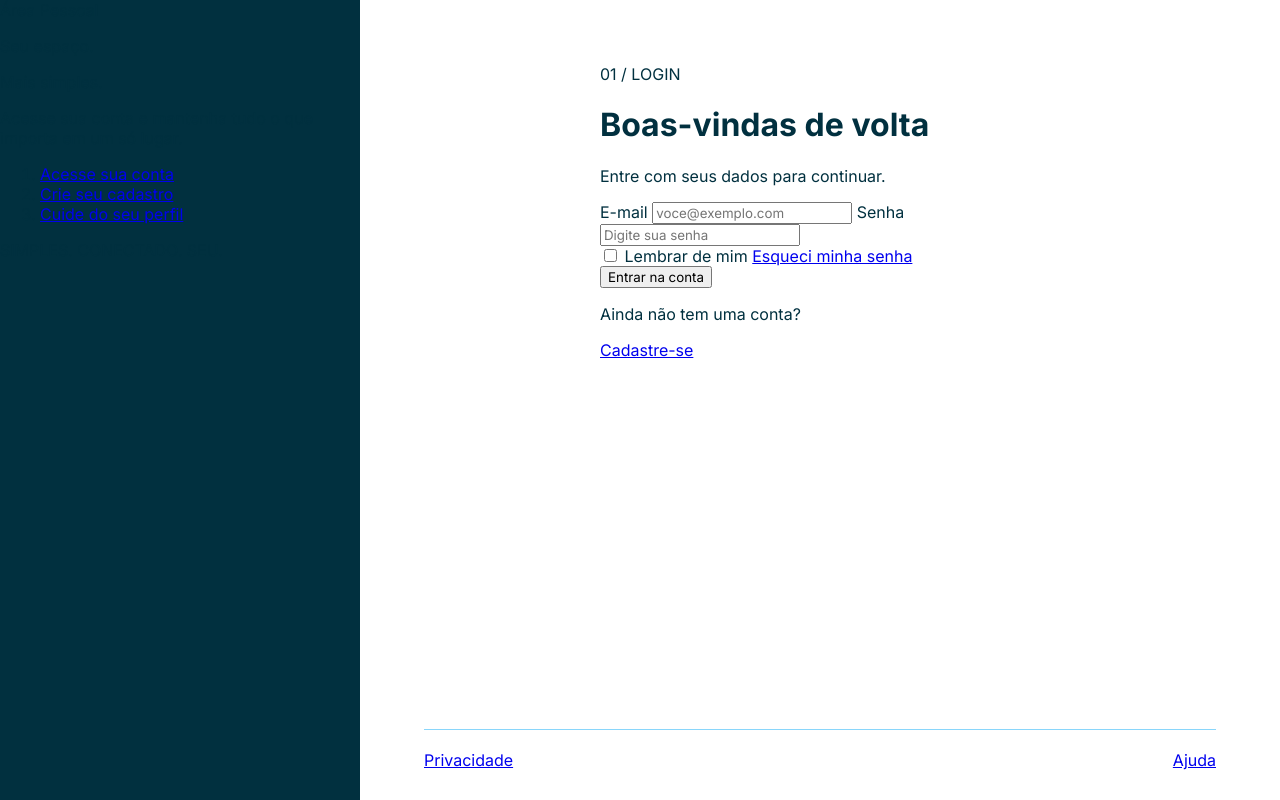
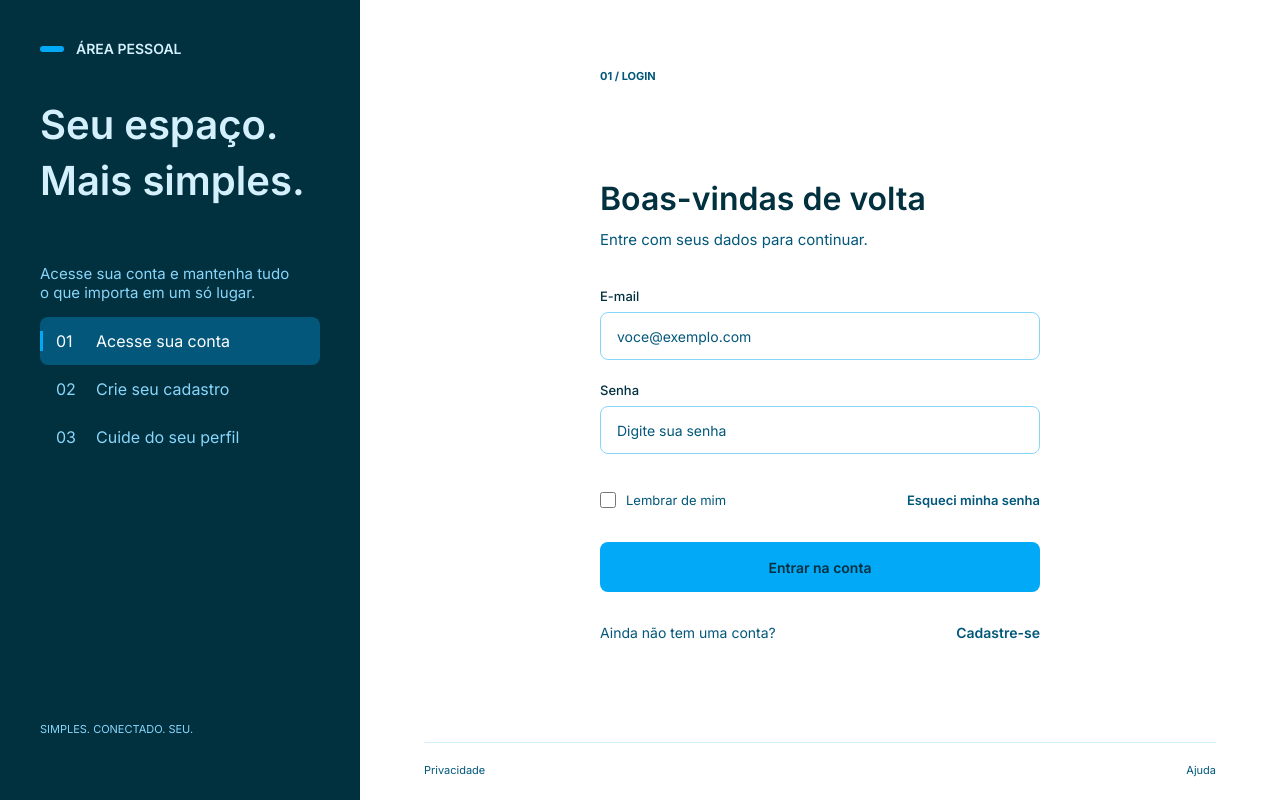
Before and after one commit to ReCroffi/situacao-aprendizagem-2, a plain HTML site: page index.html in a window 1280 px wide. Drawn offline with Linux system fonts and the light colour scheme.

Commit message:
login pronto

```diff
--- a/assets/css/styles.css
+++ b/assets/css/styles.css
@@ -31,13 +31,16 @@ body {
   background-color: var(--fundo_sidebar);
   width: 360px;
   min-height: 100vh;
+  padding: 40px;
+  display: flex;
+  flex-direction: column;
 }
 
 .mainindex {
   flex: 1;
   display: flex;
   flex-direction: column;
-  padding: 64px 64px 30px;
+  padding: 64px 64px 23px;
 }
 .login {
   width: 440px;
@@ -55,6 +58,217 @@ body {
 
   display: flex;
   justify-content: space-between;
-  border-top: 1px solid var(--borda);
+  border-top: 1px solid var(--claro);
   padding-top: 20px;
 }
+
+.rodape a {
+  font-size: 11px;
+  color: var(--texto_suave);
+  text-decoration: none;
+}
+
+.rodape a:hover {
+  text-decoration: underline;
+}
+
+.slogan {
+  color: var(--claro);
+  font-size: 40px;
+  line-height: 56px;
+  font-family: var(--fonte);
+  text-align: left;
+  font-weight: 600;
+}
+.subtexto {
+  color: var(--borda);
+  font-size: 15px;
+  font-family: var(--fonte);
+  font-weight: 400;
+}
+.area {
+  font-size: 14px;
+  text-transform: uppercase;
+  text-align: left;
+  font-weight: 600;
+  font-family: var(--fonte);
+  color: var(--claro);
+  display: flex;
+  align-items: center;
+  gap: 12px;
+}
+
+.barrinha-marca {
+  width: 24px;
+  height: 6px;
+  border-radius: 3px;
+  background-color: var(--destaque);
+}
+
+.passos {
+  list-style: none;
+  padding: 0;
+  margin: 0;
+}
+.passos a {
+  display: flex;
+  align-items: center;
+  border-radius: 8px;
+  text-decoration: none;
+  color: var(--borda);
+  line-height: 48px;
+}
+
+.passos a[aria-current="page"] {
+  background-color: var(--realce_sidebar);
+  color: var(--superficie);
+}
+
+.passos .barrinha {
+  width: 3px;
+  height: 20px;
+  margin-right: 13px;
+}
+
+.passos a[aria-current="page"] .barrinha {
+  background-color: var(--destaque);
+}
+
+.passos .num {
+  width: 40px;
+}
+
+.fimpagina {
+  color: var(--borda);
+  font-size: 11px;
+  font-weight: 400;
+  text-align: left;
+  margin-top: auto;
+  margin-bottom: 24px;
+}
+
+.titulo {
+  color: var(--texto_suave);
+  font-size: 11px;
+  font-weight: 700;
+  margin-bottom: 8px;
+}
+
+.boas-vindas {
+  margin-top: 95px;
+  color: var(--texto_forte);
+  font-size: 32px;
+  font-weight: 600;
+  margin-bottom: 12px;
+}
+.sub-boas-vindas {
+  margin-top: 8px;
+  color: var(--texto_suave);
+  font-size: 15px;
+  font-weight: 400;
+}
+
+.login {
+  display: flex;
+  flex-direction: column;
+  margin-top: 24px;
+}
+
+.login label {
+  font-size: 13px;
+  font-weight: 500;
+  color: var(--texto_forte);
+  margin-bottom: 8px;
+}
+.login input {
+  width: 100%;
+  height: 48px;
+  border-radius: 8px;
+  border: 1px solid var(--borda);
+  padding: 0 16px;
+  margin-bottom: 22px;
+  font-size: 14px;
+  color: var(--texto_suave);
+}
+
+.login input::placeholder {
+  color: var(--texto_suave);
+  opacity: 1;
+}
+
+.opcoes {
+  display: flex;
+  justify-content: space-between;
+  align-items: center;
+  margin-top: 16px;
+}
+
+.opcoes label {
+  display: flex;
+  align-items: center;
+  gap: 10px;
+  font-weight: 400;
+  color: var(--texto_suave);
+  margin-bottom: 0;
+}
+
+.opcoes input {
+  width: 16px;
+  height: 16px;
+  padding: 0;
+  margin: 0;
+}
+
+.opcoes a {
+  font-size: 13px;
+  font-weight: 600;
+  color: var(--texto_suave);
+  text-decoration: none;
+}
+
+.login button {
+  height: 50px;
+  margin-top: 34px;
+  border: none;
+  border-radius: 8px;
+  background-color: var(--destaque);
+  color: var(--texto_forte);
+  font-size: 14px;
+  font-weight: 600;
+  cursor: pointer;
+  transition: background-color 0.2s;
+}
+
+.login button:hover {
+  background-color: var(--borda);
+}
+
+.login input:focus {
+  outline: none;
+  border-color: var(--destaque);
+}
+
+.opcoes a:hover,
+.chamada-cadastro a:hover {
+  text-decoration: underline;
+}
+
+.chamada-cadastro {
+  display: flex;
+  justify-content: space-between;
+  align-items: center;
+  margin-top: 32px;
+}
+
+.chamada-cadastro p {
+  margin: 0;
+  font-size: 14px;
+  color: var(--texto_suave);
+}
+
+.chamada-cadastro a {
+  font-size: 14px;
+  font-weight: 600;
+  color: var(--texto_suave);
+  text-decoration: none;
+}
--- a/index.html
+++ b/index.html
@@ -16,16 +16,36 @@
   <body>
     <div class="pagina">
       <aside class="sidebar">
-        <span class="area">Área Pessoal</span>
-        <p class="slogan">Seu espaço.</p>
-        <p class="slogan">Mais simples.</p>
+        <span class="area"
+          ><span class="barrinha-marca"></span>Área Pessoal</span
+        >
+        <p class="slogan">
+          Seu espaço.<br />
+          Mais simples.
+        </p>
         <p class="subtexto">
-          Acesse sua conta e mantenha tudo o que importa em um só lugar.
+          Acesse sua conta e mantenha tudo<br />
+          o que importa em um só lugar.
         </p>
         <ol class="passos">
-          <li><a href="index.html" aria-current="page">Acesse sua conta</a></li>
-          <li><a href="cadastro.html">Crie seu cadastro</a></li>
-          <li><a href="perfil.html">Cuide do seu perfil</a></li>
+          <li>
+            <a href="index.html" aria-current="page"
+              ><span class="barrinha"></span><span class="num">01</span>Acesse
+              sua conta</a
+            >
+          </li>
+          <li>
+            <a href="#"
+              ><span class="barrinha"></span><span class="num">02</span>Crie seu
+              cadastro</a
+            >
+          </li>
+          <li>
+            <a href="#"
+              ><span class="barrinha"></span><span class="num">03</span>Cuide do
+              seu perfil</a
+            >
+          </li>
         </ol>
         <p class="fimpagina">SIMPLES. CONECTADO. SEU.</p>
       </aside>
@@ -62,7 +82,7 @@
           <button type="submit">Entrar na conta</button>
           <div class="chamada-cadastro">
             <p>Ainda não tem uma conta?</p>
-            <a href="cadastro.html">Cadastre-se</a>
+            <a href="#">Cadastre-se</a>
           </div>
         </form>
         <footer class="rodape">
```
Also changed, not shown: cadastro.html (deleted, +0 -15 lines), assets/wireframes/Cadastro · Wireframe desktop.png (deleted).
